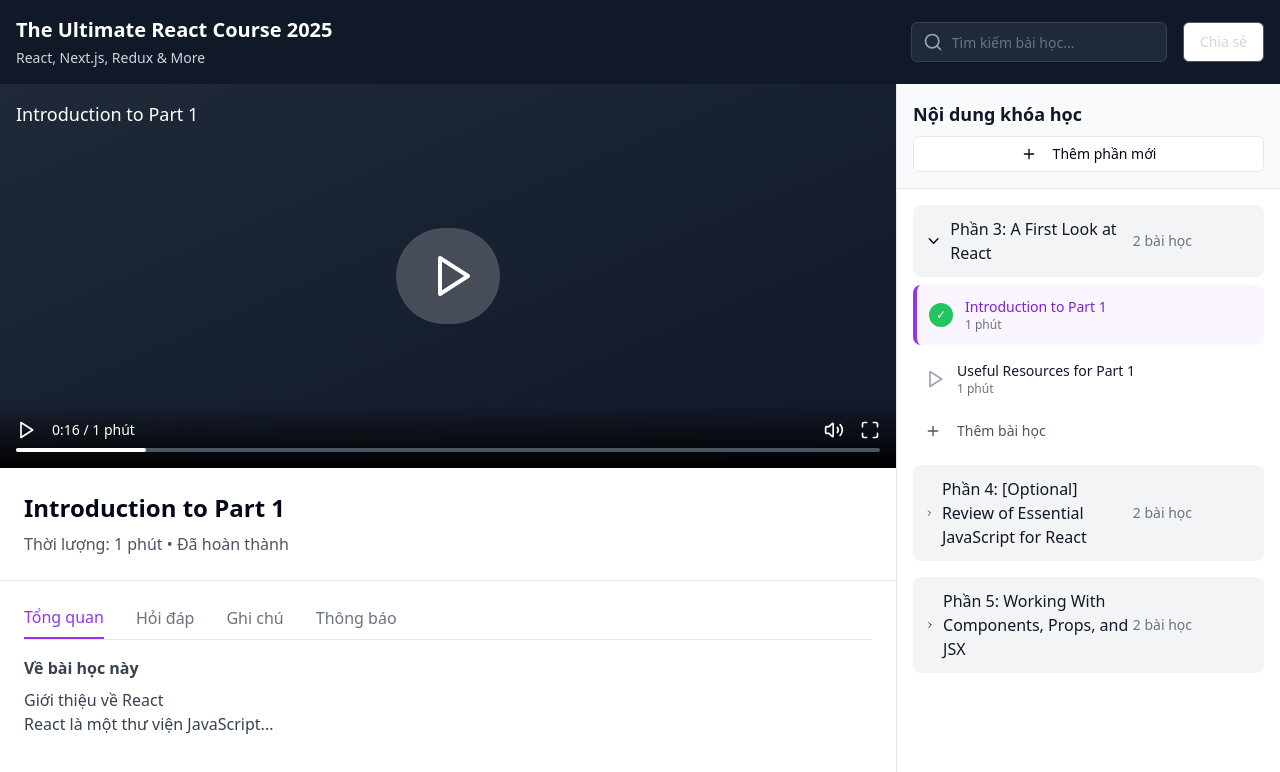
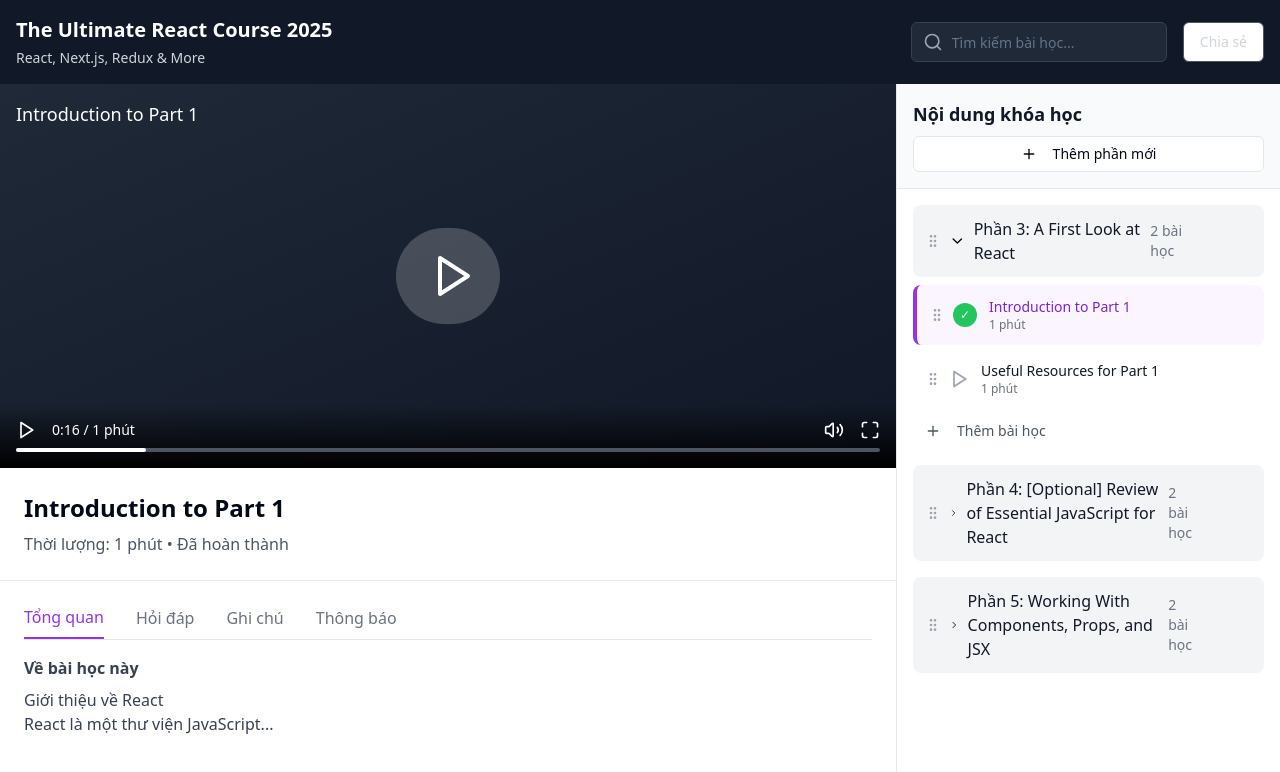
Before and after one commit to minh942002FPT/udemy-lesson-forge, a React (Vite) app: page / in a window 1280 px wide. Shown: the top 772 px of the page. Built offline with nearby package versions, Linux system fonts and the light colour scheme.

Commit message:
Add drag and drop for section and lesson.
Implement drag and drop functionality for reordering sections and lessons using pure JavaScript.

```diff
--- a/src/components/CourseSidebar.tsx
+++ b/src/components/CourseSidebar.tsx
@@ -1,7 +1,8 @@
 
 import React from 'react';
-import { ChevronDown, ChevronRight, Play, Plus, Edit, Trash2 } from 'lucide-react';
+import { ChevronDown, ChevronRight, Play, Plus, Edit, Trash2, GripVertical } from 'lucide-react';
 import { Button } from '@/components/ui/button';
+import { useDragAndDrop } from '@/hooks/useDragAndDrop';
 
 interface Lesson {
   id: number;
@@ -30,6 +31,7 @@ interface CourseSidebarProps {
   onAddSection: () => void;
   onEditSection: (section: Section) => void;
   onDeleteSection: (sectionId: number) => void;
+  onReorderItems: (draggedItem: any, targetItem: any, type: string) => void;
 }
 
 const CourseSidebar: React.FC<CourseSidebarProps> = ({
@@ -42,8 +44,28 @@ const CourseSidebar: React.FC<CourseSidebarProps> = ({
   onDeleteLesson,
   onAddSection,
   onEditSection,
-  onDeleteSection
+  onDeleteSection,
+  onReorderItems
 }) => {
+  const {
+    draggedItem,
+    dragOverItem,
+    handleDragStart,
+    handleDragEnd,
+    handleDragOver,
+    handleDragEnter,
+    handleDragLeave,
+    handleDrop
+  } = useDragAndDrop();
+
+  const isDraggedOver = (item, type) => {
+    return dragOverItem && dragOverItem.item.id === item.id && dragOverItem.type === type;
+  };
+
+  const isDragging = (item, type) => {
+    return draggedItem && draggedItem.item.id === item.id && draggedItem.type === type;
+  };
+
   return (
     <div className="bg-white border-l border-gray-200 h-full overflow-y-auto">
       {/* Header */}
@@ -65,7 +87,20 @@ const CourseSidebar: React.FC<CourseSidebarProps> = ({
         {sections.map((section) => (
           <div key={section.id} className="mb-4">
             {/* Section Header */}
-            <div className="group flex items-center justify-between p-3 bg-gray-100 rounded-lg hover:bg-gray-200 transition-colors">
+            <div
+              className={`group flex items-center justify-between p-3 rounded-lg hover:bg-gray-200 transition-colors ${
+                isDraggedOver(section, 'section') ? 'bg-blue-100 border-2 border-blue-300' : 'bg-gray-100'
+              } ${isDragging(section, 'section') ? 'opacity-50' : ''}`}
+              draggable
+              onDragStart={(e) => handleDragStart(e, section, 'section')}
+              onDragEnd={handleDragEnd}
+              onDragOver={handleDragOver}
+              onDragEnter={(e) => handleDragEnter(e, section, 'section')}
+              onDragLeave={handleDragLeave}
+              onDrop={(e) => handleDrop(e, section, 'section', onReorderItems)}
+            >
+              <div className="flex items-center">
+                <GripVertical className="w-4 h-4 mr-2 text-gray-400 cursor-grab active:cursor-grabbing" />
                 <div
                   className="flex items-center flex-1 cursor-pointer"
                   onClick={() => onSectionToggle(section.id)}
@@ -76,6 +111,7 @@ const CourseSidebar: React.FC<CourseSidebarProps> = ({
                     <ChevronRight className="w-5 h-5 mr-2" />
                   )}
                   <span className="font-medium text-gray-900">{section.title}</span>
+                </div>
               </div>
 
               <div className="flex items-center space-x-2">
@@ -120,11 +156,21 @@ const CourseSidebar: React.FC<CourseSidebarProps> = ({
                     className={`group flex items-center justify-between p-3 rounded-lg cursor-pointer transition-all ${
                       currentLessonId === lesson.id
                         ? 'bg-purple-50 border-l-4 border-purple-600'
+                        : isDraggedOver(lesson, 'lesson')
+                        ? 'bg-blue-50 border-2 border-blue-300'
                         : 'hover:bg-gray-50'
-                    }`}
+                    } ${isDragging(lesson, 'lesson') ? 'opacity-50' : ''}`}
+                    draggable
+                    onDragStart={(e) => handleDragStart(e, lesson, 'lesson')}
+                    onDragEnd={handleDragEnd}
+                    onDragOver={handleDragOver}
+                    onDragEnter={(e) => handleDragEnter(e, lesson, 'lesson')}
+                    onDragLeave={handleDragLeave}
+                    onDrop={(e) => handleDrop(e, lesson, 'lesson', onReorderItems)}
                     onClick={() => onLessonSelect(lesson)}
                   >
                     <div className="flex items-center flex-1 min-w-0">
+                      <GripVertical className="w-4 h-4 mr-2 text-gray-400 cursor-grab active:cursor-grabbing flex-shrink-0" />
                       <div className="flex-shrink-0">
                         {lesson.completed ? (
                           <div className="w-6 h-6 bg-green-500 rounded-full flex items-center justify-center">
--- /dev/null
+++ b/src/hooks/useDragAndDrop.js
@@ -0,0 +1,66 @@
+
+import { useState } from 'react';
+
+export const useDragAndDrop = () => {
+  const [draggedItem, setDraggedItem] = useState(null);
+  const [dragOverItem, setDragOverItem] = useState(null);
+
+  const handleDragStart = (e, item, type) => {
+    setDraggedItem({ item, type });
+    e.dataTransfer.effectAllowed = 'move';
+    e.target.style.opacity = '0.5';
+  };
+
+  const handleDragEnd = (e) => {
+    e.target.style.opacity = '1';
+    setDraggedItem(null);
+    setDragOverItem(null);
+  };
+
+  const handleDragOver = (e) => {
+    e.preventDefault();
+    e.dataTransfer.dropEffect = 'move';
+  };
+
+  const handleDragEnter = (e, item, type) => {
+    e.preventDefault();
+    setDragOverItem({ item, type });
+  };
+
+  const handleDragLeave = (e) => {
+    // Chỉ reset nếu rời khỏi container chính
+    if (!e.currentTarget.contains(e.relatedTarget)) {
+      setDragOverItem(null);
+    }
+  };
+
+  const handleDrop = (e, targetItem, targetType, onReorder) => {
+    e.preventDefault();
+
+    if (!draggedItem || !targetItem) return;
+
+    // Nếu cùng loại và khác item
+    if (draggedItem.type === targetType && draggedItem.item.id !== targetItem.id) {
+      onReorder(draggedItem.item, targetItem, draggedItem.type);
+    }
+
+    // Nếu lesson được kéo vào section khác
+    if (draggedItem.type === 'lesson' && targetType === 'section') {
+      onReorder(draggedItem.item, targetItem, 'lesson-to-section');
+    }
+
+    setDraggedItem(null);
+    setDragOverItem(null);
+  };
+
+  return {
+    draggedItem,
+    dragOverItem,
+    handleDragStart,
+    handleDragEnd,
+    handleDragOver,
+    handleDragEnter,
+    handleDragLeave,
+    handleDrop
+  };
+};
--- a/src/pages/Index.tsx
+++ b/src/pages/Index.tsx
@@ -214,6 +214,63 @@ const Index = () => {
     }
   };
 
+  const handleReorderItems = (draggedItem, targetItem, type) => {
+    if (type === 'section') {
+      // Sắp xếp lại sections
+      const draggedIndex = sections.findIndex(s => s.id === draggedItem.id);
+      const targetIndex = sections.findIndex(s => s.id === targetItem.id);
+
+      if (draggedIndex !== -1 && targetIndex !== -1) {
+        const newSections = [...sections];
+        const [removed] = newSections.splice(draggedIndex, 1);
+        newSections.splice(targetIndex, 0, removed);
+        setSections(newSections);
+      }
+    } else if (type === 'lesson') {
+      // Sắp xếp lại lessons trong cùng section
+      setSections(sections.map(section => {
+        const draggedLessonInSection = section.lessons.find(l => l.id === draggedItem.id);
+        const targetLessonInSection = section.lessons.find(l => l.id === targetItem.id);
+
+        if (draggedLessonInSection && targetLessonInSection) {
+          const draggedIndex = section.lessons.findIndex(l => l.id === draggedItem.id);
+          const targetIndex = section.lessons.findIndex(l => l.id === targetItem.id);
+
+          const newLessons = [...section.lessons];
+          const [removed] = newLessons.splice(draggedIndex, 1);
+          newLessons.splice(targetIndex, 0, removed);
+
+          return { ...section, lessons: newLessons };
+        }
+        return section;
+      }));
+    } else if (type === 'lesson-to-section') {
+      // Di chuyển lesson sang section khác
+      const sourceSectionId = sections.find(s =>
+        s.lessons.some(l => l.id === draggedItem.id)
+      )?.id;
+
+      if (sourceSectionId && sourceSectionId !== targetItem.id) {
+        setSections(sections.map(section => {
+          if (section.id === sourceSectionId) {
+            // Xóa lesson khỏi section cũ
+            return {
+              ...section,
+              lessons: section.lessons.filter(l => l.id !== draggedItem.id)
+            };
+          } else if (section.id === targetItem.id) {
+            // Thêm lesson vào section mới
+            return {
+              ...section,
+              lessons: [...section.lessons, draggedItem]
+            };
+          }
+          return section;
+        }));
+      }
+    }
+  };
+
   const filteredSections = sections.map(section => ({
     ...section,
     lessons: section.lessons.filter(lesson =>
@@ -296,6 +353,7 @@ const Index = () => {
             onAddSection={handleAddSection}
             onEditSection={handleEditSection}
             onDeleteSection={handleDeleteSection}
+            onReorderItems={handleReorderItems}
           />
         </div>
       </div>
```
Lines whose indentation alone changed are shown as unchanged.
